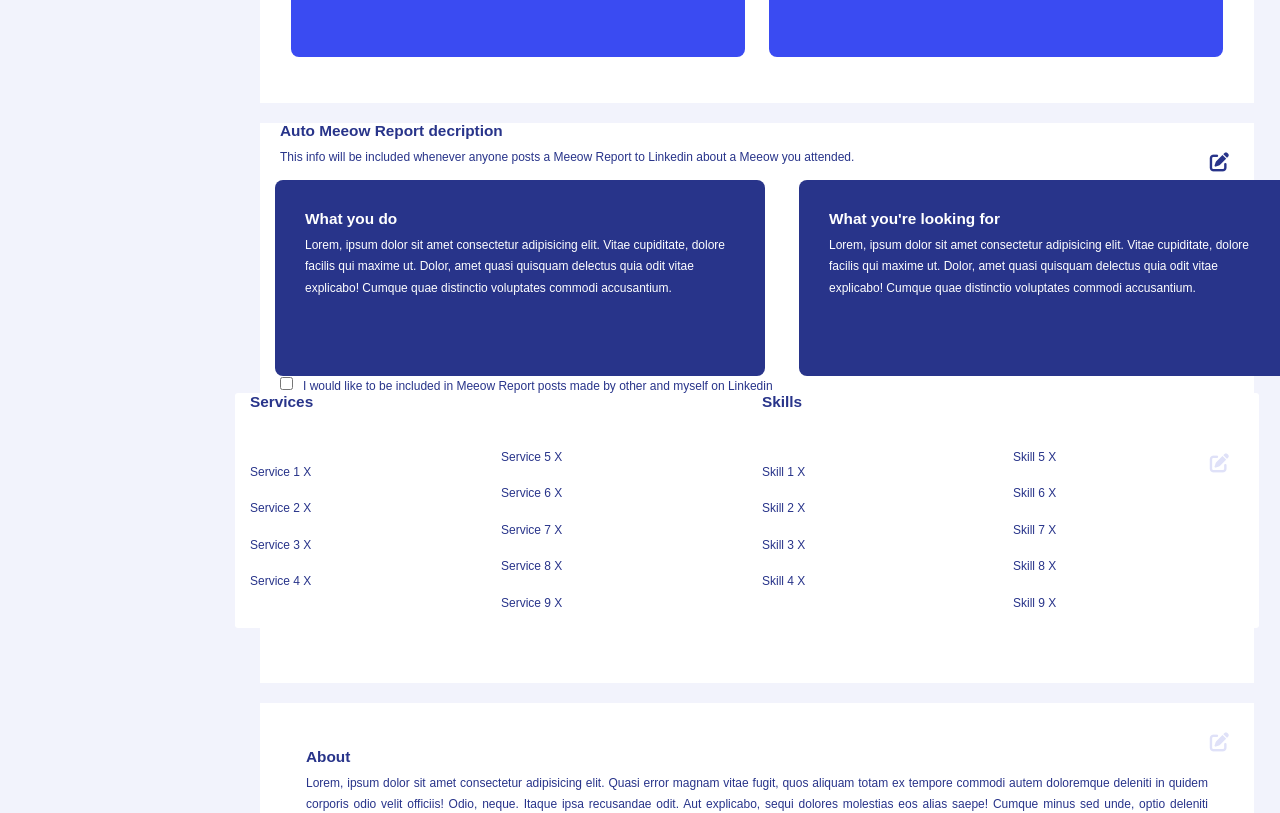
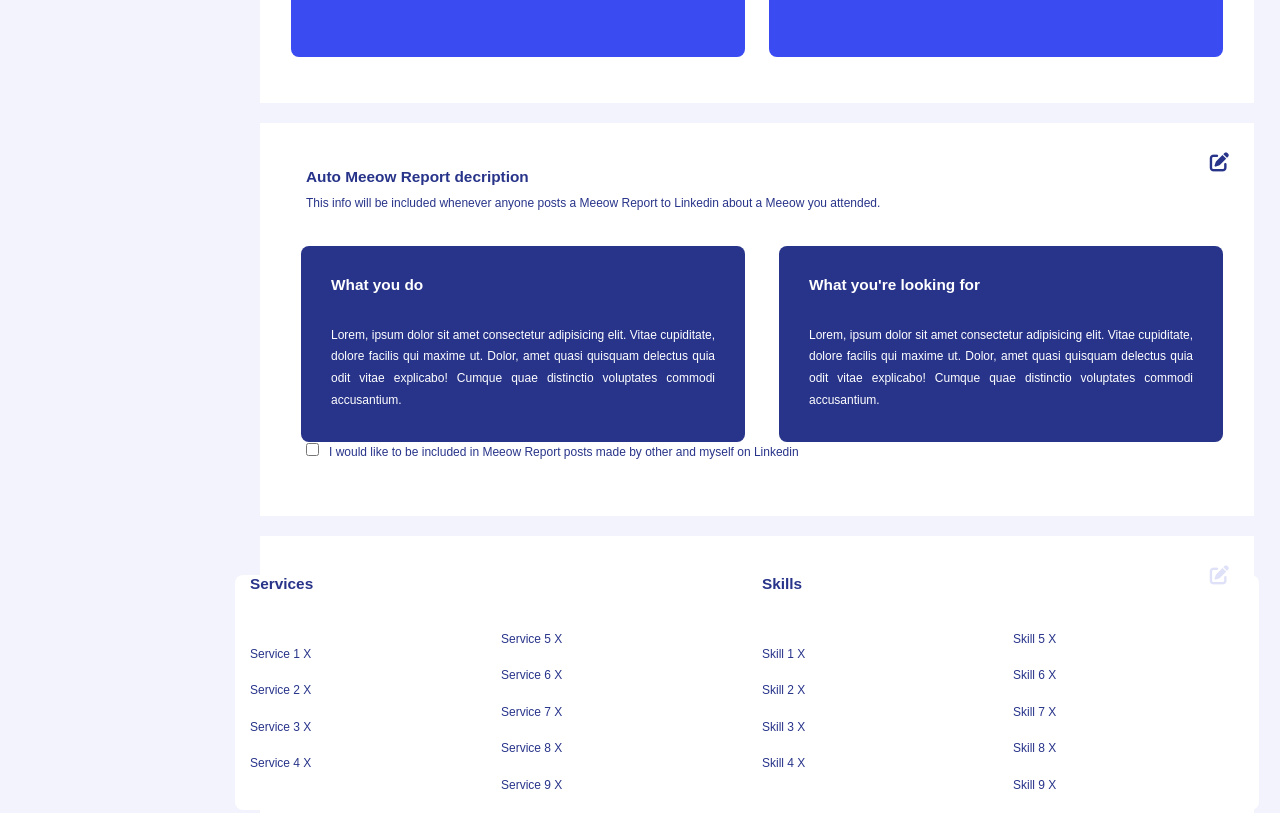
Before and after one commit to maisiemay06/profile, a React (Create React App) app: page / in a window 1280 px wide. Shown: the part 1260-2073 px from the top of the page. Built offline with nearby package versions, Linux system fonts and the light colour scheme; a web font is replaced by a local one.

Commit message:
Remove repeated css

```diff
--- a/src/components/AutoReport.js
+++ b/src/components/AutoReport.js
@@ -20,12 +20,12 @@ export default function AutoReport() {
           <div className="row">
             <div className="card col report-box">
               <h3 className="section-title">What you do</h3>
-              <p className="section-descrip">Lorem, ipsum dolor sit amet consectetur adipisicing elit. Vitae cupiditate, dolore facilis qui maxime ut. Dolor, amet quasi quisquam delectus quia odit vitae explicabo! Cumque quae distinctio voluptates commodi accusantium.</p>
+              <p className="section-content">Lorem, ipsum dolor sit amet consectetur adipisicing elit. Vitae cupiditate, dolore facilis qui maxime ut. Dolor, amet quasi quisquam delectus quia odit vitae explicabo! Cumque quae distinctio voluptates commodi accusantium.</p>
             </div>
             <div className="col-xs-1 gap"></div>
             <div className="card col report-box">
               <h3 className="section-title">What you're looking for</h3>
-              <p className="section-descrip">Lorem, ipsum dolor sit amet consectetur adipisicing elit. Vitae cupiditate, dolore facilis qui maxime ut. Dolor, amet quasi quisquam delectus quia odit vitae explicabo! Cumque quae distinctio voluptates commodi accusantium.</p>
+              <p className="section-content">Lorem, ipsum dolor sit amet consectetur adipisicing elit. Vitae cupiditate, dolore facilis qui maxime ut. Dolor, amet quasi quisquam delectus quia odit vitae explicabo! Cumque quae distinctio voluptates commodi accusantium.</p>
             </div>
           </div>
           <input type="checkbox" id='reports'></input>
--- a/src/styles/App.css
+++ b/src/styles/App.css
@@ -196,6 +196,12 @@ li {
   margin-left: 20px;
 }
 
+.main-card .card{
+  display: inline-block;
+  border-radius: 8px;
+  margin-top: 20px;
+}
+
 /* EDIT & ADD BUTTONS */
 .edit-btn,
 .add-btn {
--- a/src/styles/AutoReport.css
+++ b/src/styles/AutoReport.css
@@ -5,21 +5,20 @@
 }
 
 .auto-report .container {
+  margin-left: 0;
   margin-top: -20px;
-    margin-left: 20px;
-    padding: 0;
 }
 
 .auto-report .card {
-    display: inline-block;
   background-color: var(--dark-blue);
+  height: 196px;
+  margin-left: 10px;
   color: var(--white);
-    height: 196px;
   padding: 30px;
-    border-radius: 8px;
-    margin-left: 10px;
-    width: 591px;
+
 }
+
+
 
 .auto-report input {
   border: solid 3px var(--dark-blue);
--- a/src/styles/InMeeowProfile.css
+++ b/src/styles/InMeeowProfile.css
@@ -15,12 +15,9 @@
 }
 
 .in-meeow-profile .card {
-  display: inline-block;
   background-color: var(--main-blue);
   height: 229px;
+  padding: 30px;
   color: var(--white);
-  padding: 30px;
-  border-radius: 8px;
-  width: 100%;
-  margin-top: 20px;
+
 }
--- a/src/styles/ServicesSkills.css
+++ b/src/styles/ServicesSkills.css
@@ -2,7 +2,7 @@
 /* SERVICES & SKILLS */
 .services-skills .container {
     padding: 0;
-    margin: -50px 0px -80px -10px;
+    margin: 0px 0px -80px -10px;
     height: 370px;
   }
 
```
Lines whose indentation alone changed are shown as unchanged.
